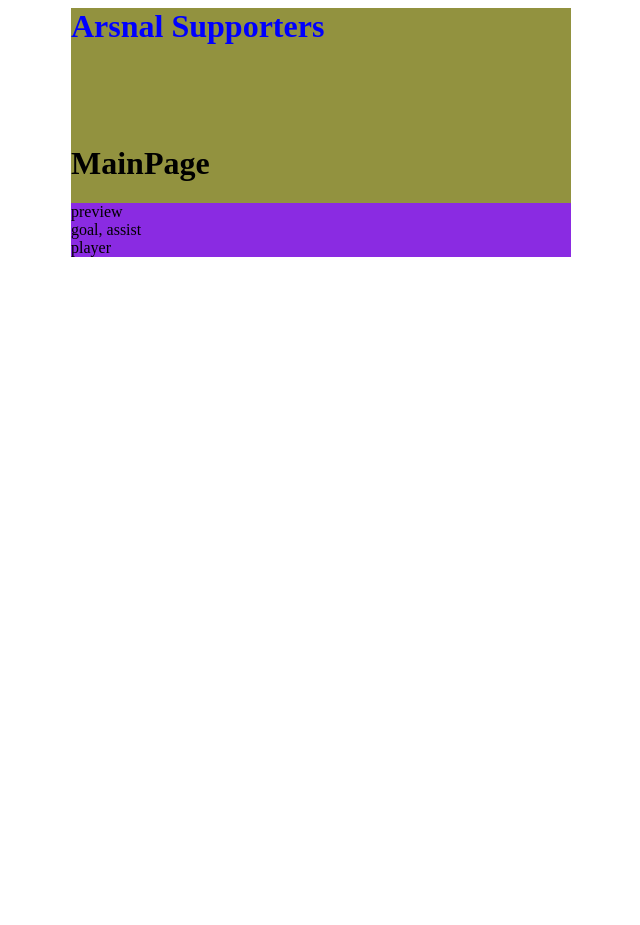
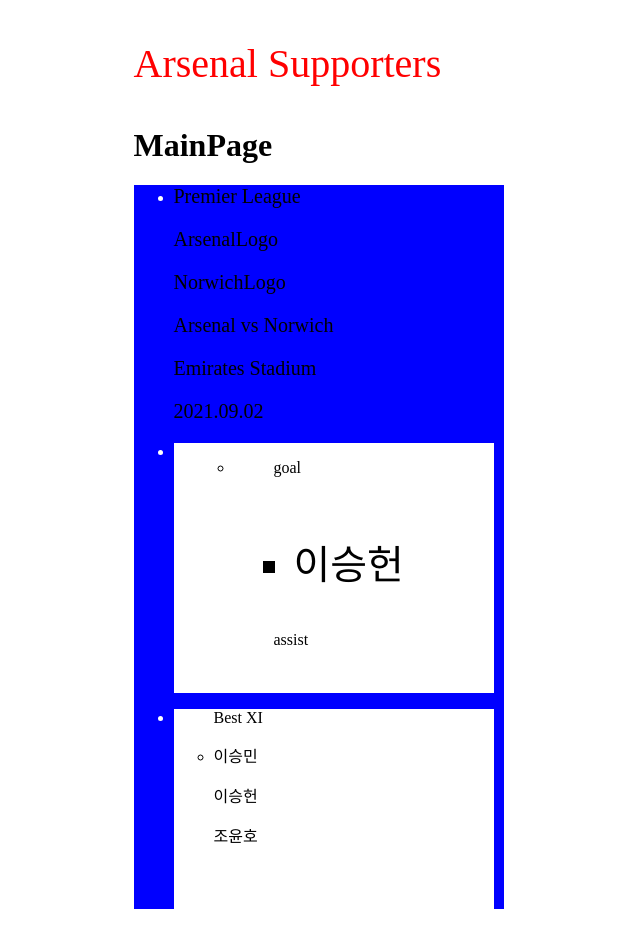
Before and after one commit to florence1920/ArsenalSupporters, a Vue app in the folder arsnalspp/: page /main in a window 1280 px wide. Shown: the whole page, without its empty margins (319-959 px from the left). Before the commit the page ends 800 px from the top, so only its background shows below. Built offline with nearby package versions, Linux system fonts and the light colour scheme.

Commit message:
Mainpage css

```diff
--- a/arsnalspp/package.json
+++ b/arsnalspp/package.json
@@ -8,6 +8,7 @@
     "lint": "vue-cli-service lint"
   },
   "dependencies": {
+    "@vue/cli": "^3.2.1",
     "core-js": "^3.6.5",
     "vue": "^2.6.11"
   },
--- a/arsnalspp/src/App.vue
+++ b/arsnalspp/src/App.vue
@@ -16,9 +16,8 @@
 </script>
 
 <style>
-  #app{
-    background: #92923f;
-    width: 500px;
-    margin: 0 auto;
-  }
+  #app {width: 375px; height: auto; margin: 0 auto;}
+  body {background: #fff;}
+  .theme {color:red; font-size:40px;}
+  .player_name {font-size:40px;}
 </style>
--- a/arsnalspp/src/components/GameInfo.vue
+++ b/arsnalspp/src/components/GameInfo.vue
@@ -1,5 +1,6 @@
 <template>
-    <div>
+    <div class="theme">
+        <p class="test">승헌아안녕</p>
         gameInfo
     </div>
 </template>
--- a/arsnalspp/src/components/GamePreview.vue
+++ b/arsnalspp/src/components/GamePreview.vue
@@ -1,6 +1,11 @@
 <template>
-    <div>
-        preview
+    <div class="theme">
+        <p>Premier League</p>
+        <p>ArsenalLogo</p>
+        <p>NorwichLogo</p>
+        <p>Arsenal vs Norwich</p>
+        <p>Emirates Stadium</p>
+        <p>2021.09.02</p>
     </div>
 </template>
 
@@ -10,6 +15,6 @@
 }
 </script>
 
-<style>
-
+<style scoped>
+    .theme p {font-size: 20px; color: #000;}
 </style>
--- a/arsnalspp/src/components/HeadSub.vue
+++ b/arsnalspp/src/components/HeadSub.vue
@@ -1,8 +1,6 @@
 <template>
-    <div>
-        <h1>
-            Arsnal Supporters
-        </h1>
+    <div class="theme">
+        <p>Arsenal Supporters</p>
     </div>
 </template>
 
@@ -13,5 +11,5 @@
 </script>
 
 <style scoped>
-    h1 {color: blue; margin:0 0 100px 0;}
+
 </style>
--- a/arsnalspp/src/components/Player.vue
+++ b/arsnalspp/src/components/Player.vue
@@ -1,7 +1,13 @@
 <template>
-    <div>
-        player
-    </div>
+    <ul class="player">
+        <p>Best XI</p>
+        <li>
+            <p>이승민</p>
+            <p>이승헌</p>
+            <p>조윤호</p>
+
+        </li>
+    </ul>
 </template>
 
 <script>
@@ -10,6 +16,8 @@
 }
 </script>
 
-<style>
-
+<style scoped>
+    .player {width:280px; height:200px; background:#fff;}
+    .player p {color:#000;}
+    .player li {color:#000;}
 </style>
--- a/arsnalspp/src/components/Record.vue
+++ b/arsnalspp/src/components/Record.vue
@@ -1,7 +1,21 @@
 <template>
-    <div>
-        goal, assist
-    </div>
+    <ul class="record">
+        <li>
+            <ul>
+                <p>goal</p>
+                <li class="player_name">
+                    <p>이승헌</p>
+                </li>
+            </ul>
+            <ul>
+                <p>assist</p>
+                <li class="player_name">
+                    <p>이승민</p>
+                </li>
+            </ul>
+        </li>
+
+    </ul>
 </template>
 
 <script>
@@ -10,6 +24,8 @@
 }
 </script>
 
-<style>
+<style scoped>
+    .record {overflow: hidden; width:280px; height:250px; color:#000; background:#fff;}
+    .record li {float: left; margin: 0 20px;}
 
 </style>
--- a/arsnalspp/src/views/MainView.vue
+++ b/arsnalspp/src/views/MainView.vue
@@ -3,11 +3,17 @@
         <h1>
             MainPage
         </h1>
-        <div class="mainFrame">
-            <game-preview></game-preview>
-            <record></record>
-            <player></player>
-        </div>
+        <ul class="mainFrame">
+            <li>
+                <game-preview></game-preview>
+            </li>
+            <li>
+                <record></record>
+            </li>
+            <li>
+                <player></player>
+            </li>
+        </ul>
 
         <!--1. main, team frame component-->
         <!--2. preview-->
@@ -30,5 +36,5 @@
 </script>
 
 <style scoped>
-    .mainFrame {background: blueviolet;}
+    .mainFrame {width: 330px; height: auto; color: #fff; background: blue;}
 </style>
```
Also changed, not shown: 1 other file (tests, documents, lock files or other folders).
